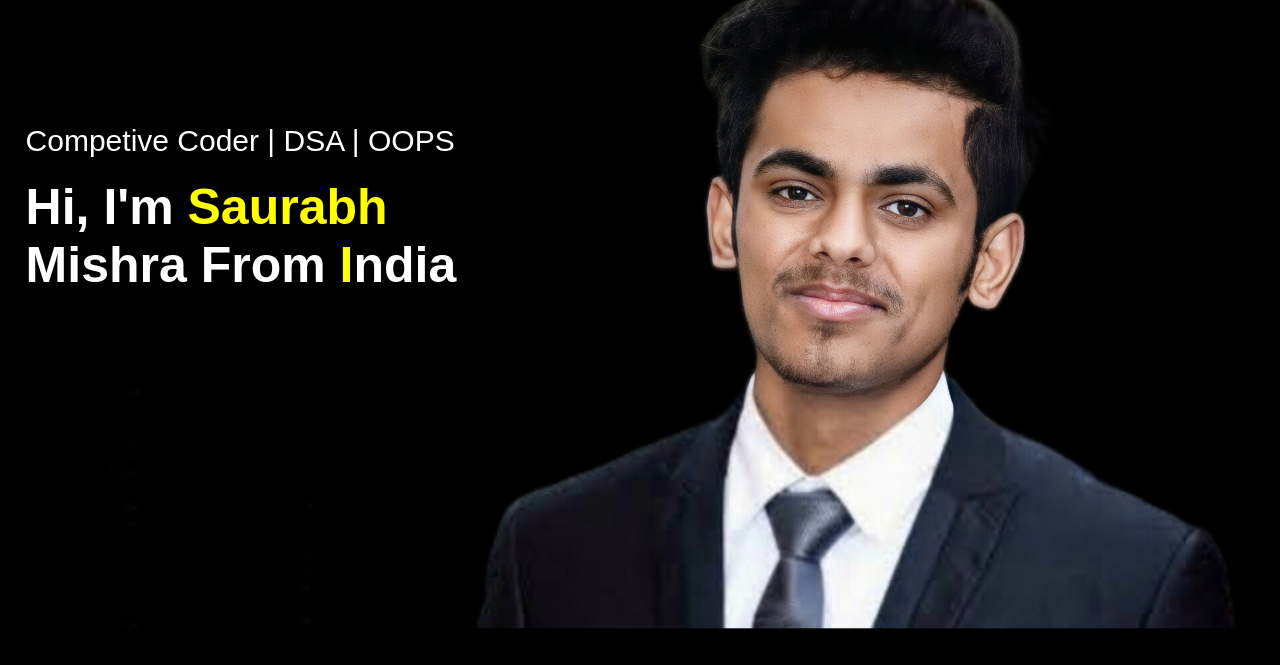
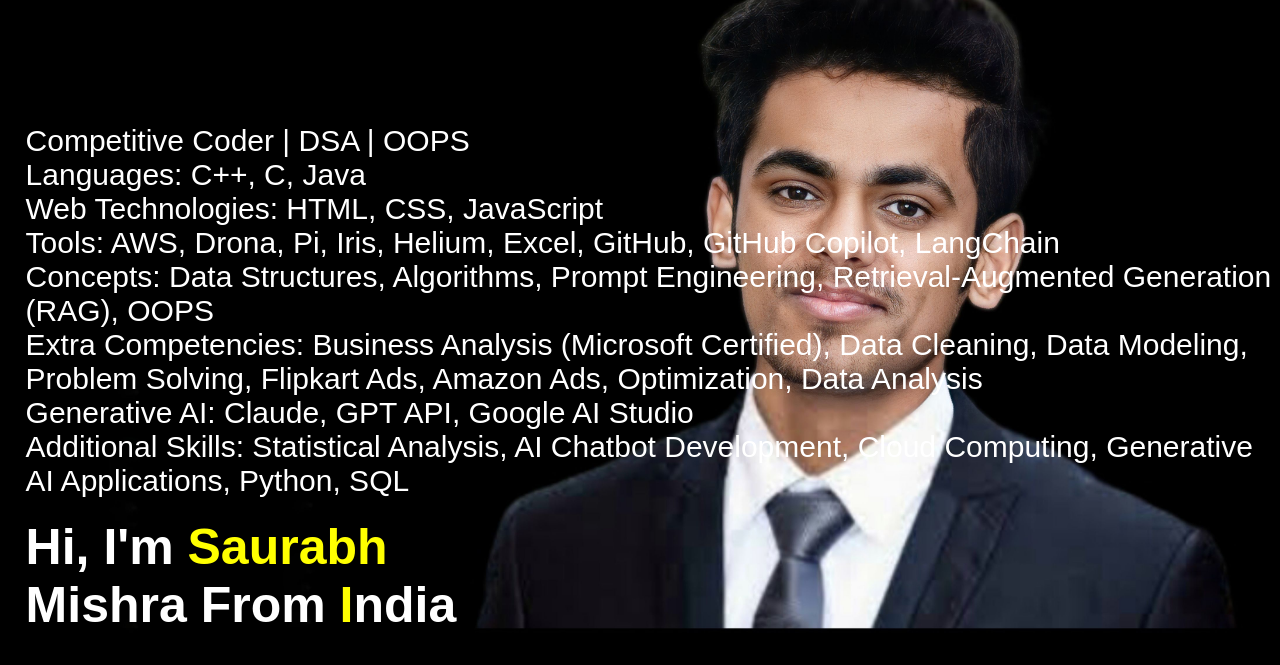
Before and after one commit to Saurabhmishra1909/My_Portfolio, a plain HTML site: page index.html in a window 1280 px wide. Shown: the part 135-800 px from the top of the page. Drawn offline with Linux system fonts and the light colour scheme.

Commit message:
Update index.html

```diff
--- a/index.html
+++ b/index.html
@@ -23,7 +23,14 @@
             <i class="fa-solid fa-bars"onclick="openmenu()"></i>
         </nav>
         <div class="header-text">
-            <p>Competive Coder | DSA | OOPS</p>
+            <p>Competitive Coder | DSA | OOPS</p>
+  <p>Languages: C++, C, Java</p>
+  <p>Web Technologies: HTML, CSS, JavaScript</p>
+  <p>Tools: AWS, Drona, Pi, Iris, Helium, Excel, GitHub, GitHub Copilot, LangChain</p>
+  <p>Concepts: Data Structures, Algorithms, Prompt Engineering, Retrieval-Augmented Generation (RAG), OOPS</p>
+  <p>Extra Competencies: Business Analysis (Microsoft Certified), Data Cleaning, Data Modeling, Problem Solving, Flipkart Ads, Amazon Ads, Optimization, Data Analysis</p>
+  <p>Generative AI: Claude, GPT API, Google AI Studio</p>
+  <p>Additional Skills: Statistical Analysis, AI Chatbot Development, Cloud Computing, Generative AI Applications, Python, SQL</p>
             <h1>Hi, I'm <span>Saurabh</span><br> Mishra From <span>I</span>ndia</h1>
         </div>
     </div>
```
